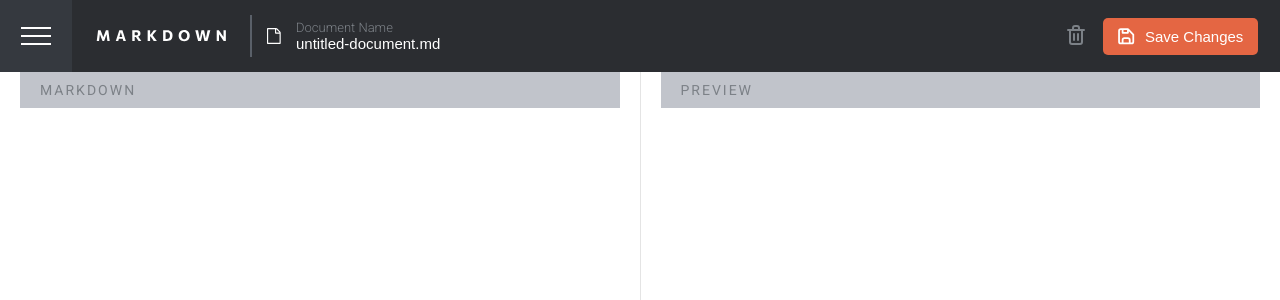
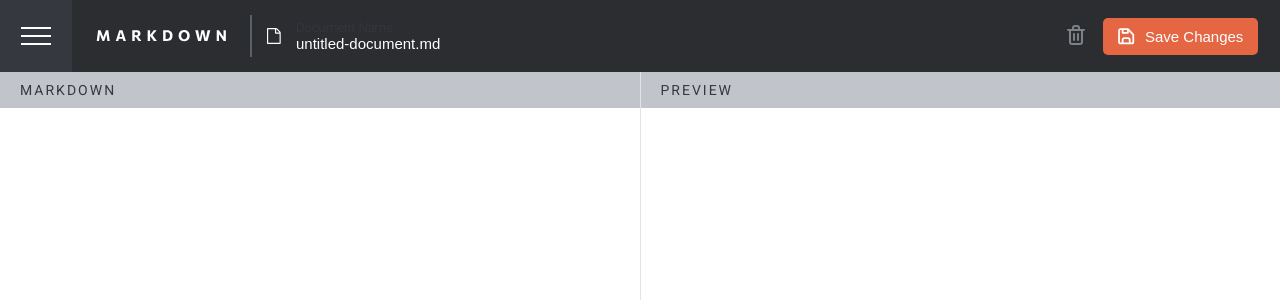
Before and after one commit to Yosef-Adel/in-browser-mark-down, a React (Create React App) app: page /edit/1 in a window 1280 px wide. Shown: the top 300 px of the page. Built offline with nearby package versions, Linux system fonts and the light colour scheme.

Commit message:
adding the Markdown view

```diff
--- a/package.json
+++ b/package.json
@@ -6,9 +6,10 @@
     "@testing-library/jest-dom": "^5.17.0",
     "@testing-library/react": "^13.4.0",
     "@testing-library/user-event": "^13.5.0",
+    "dompurify": "^3.0.8",
+    "marked": "^11.2.0",
     "react": "^18.2.0",
     "react-dom": "^18.2.0",
-    "react-markdown": "^9.0.1",
     "react-scripts": "5.0.1",
     "uuid": "^9.0.1",
     "web-vitals": "^2.1.4"
--- /dev/null
+++ b/src/components/MarkDownView.jsx
@@ -0,0 +1,18 @@
+import React from 'react';
+import { marked } from 'marked';
+import DOMPurify from 'dompurify';
+import './style/markdownView.css';
+
+const MarkDownView = ({content}) => {
+    const getMarkdownText = () => {
+        var rawMarkup = marked(content, { sanitize: true });
+        return { __html: DOMPurify.sanitize(rawMarkup) };
+    }
+    return (
+        <div className='markdownView'>
+            <div dangerouslySetInnerHTML={getMarkdownText()} />
+        </div>
+    );
+};
+
+export default MarkDownView;
--- /dev/null
+++ b/src/components/style/markdownView.css
@@ -0,0 +1,109 @@
+@import url('https://fonts.googleapis.com/css2?family=Roboto+Slab:wght@300;400;700&display=swap');
+@import url('https://fonts.googleapis.com/css2?family=Roboto+Mono:ital,wght@0,300;0,400;0,700;1,300;1,400;1,700&family=Roboto+Slab:wght@300;400;700&display=swap');
+
+.markdownView {
+    font-family: 'Roboto Slab', serif;
+    font-weight: 400;
+    color: var(--primary-text-color);
+    font-size: 14px;
+    line-height: 24px;
+}
+
+.markdownView h1,
+.markdownView h2,
+.markdownView h3,
+.markdownView h4,
+.markdownView h5,
+.markdownView h6,
+.markdownView blockquote,
+.markdownView blockquote a {
+    color: var(--secondary-text-color);
+}
+
+.markdownView h1,
+.markdownView h2,
+.markdownView h3,
+.markdownView h4,
+.markdownView h5,
+.markdownView h6 {
+    font-weight: 700;
+}
+
+.markdownView * {
+    margin-bottom: 21px;
+}
+
+.markdownView h1 {
+    font-size: 32px;
+}
+
+.markdownView h2 {
+    font-size: 28px;
+    font-weight: 400;
+}
+
+.markdownView h3 {
+    font-size: 24px;
+}
+
+.markdownView h4 {
+    font-size: 20px;
+}
+
+.markdownView h5 {
+    font-size: 16px;
+}
+
+.markdownView h6 {
+    font-size: 14px;
+    color: var(--fourth-text-color);
+}
+
+.markdownView li {
+    margin-left: 43px;
+    margin-bottom: 5px;
+}
+
+.markdownView ul {
+    list-style: none;
+    padding-left: 9px;
+}
+
+.markdownView ul li::before {
+    content: '\2022';
+    /* Unicode character for a bullet point */
+    color: var(--fourth-text-color);
+    display: inline-block;
+    width: 15px;
+}
+
+.markdownView ul li {
+    margin-left: 24px;
+}
+
+.markdownView blockquote {
+    border-left: 4px solid var(--fourth-text-color);
+    background-color: var(--blockquote-bg-color);
+    padding: 24px;
+    border-radius: 4px;
+    font-weight: 700;
+
+}
+
+.markdownView blockquote p {
+    margin-bottom: 0;
+}
+
+.markdownView a {
+    text-decoration: none;
+    text-decoration: underline;
+
+}
+
+.markdownView pre {
+    background-color: var(--blockquote-bg-color);
+    padding: 24px;
+    border-radius: 4px;
+    font-family: "Roboto Mono";
+    overflow-x: auto;
+}
--- a/src/index.css
+++ b/src/index.css
@@ -8,13 +8,14 @@
     --btn-bg-color: #E46643;
     --menu-bg-color: #35393F;
     --border-color: #E4E4E4;
+    --blockquote-bg-color: #F5F5F5;
 
-    --primary-text-color: #35393F;
-    --secondary-text-color: #7C8187;
+    --primary-text-color: #7C8187;
+    --secondary-text-color: #35393F;
     --tritary-text-color: #FFFFFF;
     --fourth-text-color: #E46643;
+    --btn-text-color: #FFFFFF;
 }
-
 [data-theme="dark"] {
     --primary-bg-color: #151619;
     --secondary-bg-color: #1D1F22;
@@ -23,17 +24,20 @@
     --btn-bg-color: #F39765;
     --menu-bg-color: #35393F;
     --border-color: #5A6069;
+    --blockquote-bg-color: #2B2D31 ;
 
     --primary-text-color: #C1C4CB;
-    --secondary-text-color: #C1C4CB;
-    --tritary-text-color: #FFFFFF;
+    --secondary-text-color: #FFFFFF;
+    --tritary-text-color: #C1C4CB;
     --fourth-text-color: #F39765;
+    --btn-text-color: #FFFFFF;
 }
 
 * {
     margin: 0;
     padding: 0;
 }
+
 body {
     font-family: 'Roboto', sans-serif;
     font-size: 62.5%;
@@ -41,3 +45,21 @@ body {
     background-color: var(--primary-bg-color);
     overflow-x: hidden;
 }
+
+::-webkit-scrollbar {
+  width: 12px;
+}
+
+::-webkit-scrollbar-thumb {
+  background-color: var(--border-color);
+  border-radius: 6px;
+  transition: 0.3s ease-in-out;
+}
+
+::-webkit-scrollbar-thumb:hover {
+  background-color: var(--menu-bg-color);
+}
+
+::-webkit-scrollbar-track {
+  background-color: var(--tritary-bg-color);
+}
--- a/src/pages/EditPage.jsx
+++ b/src/pages/EditPage.jsx
@@ -4,11 +4,11 @@ import { useParams } from 'react-router-dom';
 import { FileContext } from '../store/fileContext';
 import { useEffect } from 'react';
 import { useState } from 'react';
-import Markdown from 'react-markdown'
+import MarkDownView from '../components/MarkDownView';
 
 const EditPage = () => {
     const { id } = useParams();
-    const { files } = React.useContext(FileContext);
+    const { files, updateFile } = React.useContext(FileContext);
     const [content, setContent] = useState('');
 
     useEffect(() => {
@@ -17,6 +17,24 @@ const EditPage = () => {
             setContent(file.content);
         }
     }, [id, files])
+    useEffect(() => {
+        const delay = 3000;
+        let timeoutId;
+
+        timeoutId = setTimeout(() => {
+            const file = files.find((file) => file.id === id);
+            const name = file.name;
+            updateFile(id, name, content);
+        }, delay);
+
+        return () => clearTimeout(timeoutId);
+    }, [content]);
+
+    const changeHandler = (e) => {
+        setContent(e.target.value);
+    }
+
+
     return (
         <div className='editContainer'>
             <div className="edit__section">
@@ -27,7 +45,8 @@ const EditPage = () => {
                     <textarea
                         type='text'
                         value={content}
-                        onChange={(e) => setContent(e.target.value)}
+                        style={{ width: '100%', height: '100%' }}
+                        onChange={changeHandler}
                     />
                 </div>
             </div>
@@ -37,8 +56,7 @@ const EditPage = () => {
                     <h1>Preview</h1>
                 </div>
                 <div className='edit__input'>
-                    <Markdown>{content}</Markdown>
-
+                    <MarkDownView content={content} />
                 </div>
             </div>
 
--- a/src/pages/style/editpage.css
+++ b/src/pages/style/editpage.css
@@ -1,22 +1,19 @@
 .editContainer {
     width: 100%;
-    height: 100%;
+    min-height: 100vh;
     color: var(--primary-text-color);
     display: flex;
 }
 
 .edit__section {
     width: 50%;
-    height: 100%;
     border-right: 1px solid var(--border-color);
-    overflow: hidden;
     word-wrap: break-word;
-    padding: 0 20px;
 }
+
 .preview__section {
     width: 50%;
     height: 100%;
-    padding: 0 20px;
 }
 
 .edit__header {
@@ -33,19 +30,22 @@
     text-transform: uppercase;
     letter-spacing: 2px;
 }
+
 .edit__input {
+    height: 100%;
+    margin: 10px 30px;
+}
+
+.edit__input textarea {
     width: 100%;
     height: 100%;
-}
-.edit__input textarea{
-    width: 100%;
-    height: 100%;
+    margin: auto;
     border: none;
     background: transparent;
-    color: var(--tritary-text-color);
+    color: var(--secondary-text-color);
     font-size: 15px;
     font-weight: 400;
     resize: none;
     outline: none;
-    line-height: 20px;
+    word-wrap: break-word;
 }
```
Also changed, not shown: 1 other file (tests, documents, lock files or other folders).
